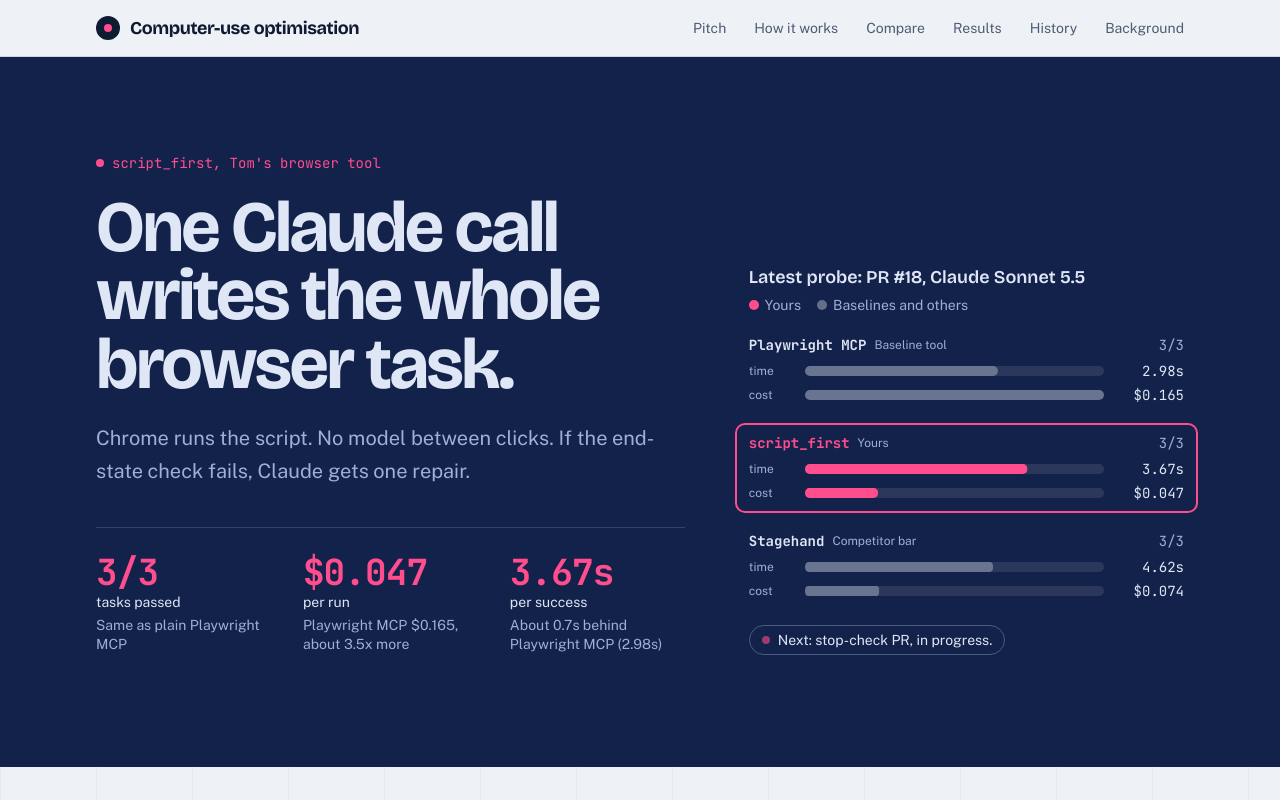
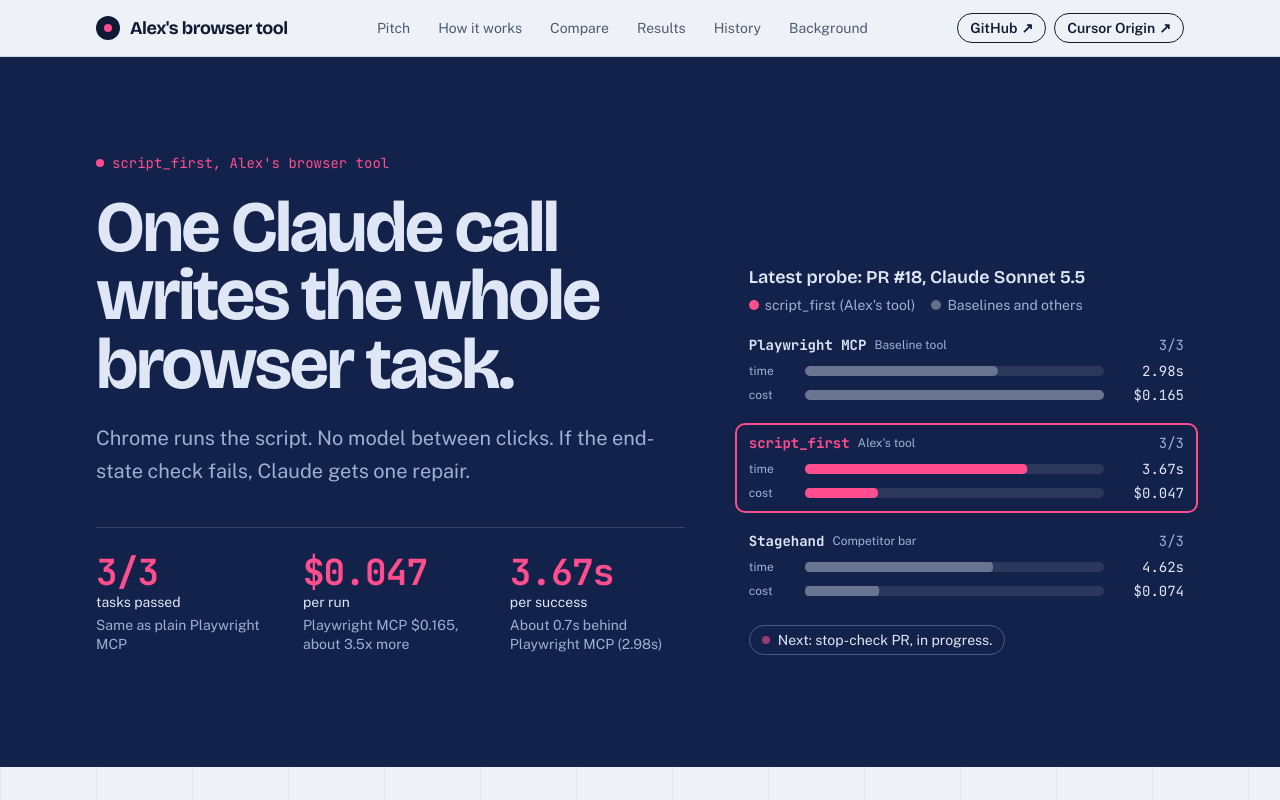
Before and after one commit to advcode118/alexs-computeruseoptimisation, a Next.js app: page / in a window 1280 px wide. Shown: the top 800 px of the page. Built offline with nearby package versions, Linux system fonts and the light colour scheme.

Commit message:
Name script_first as Alex's browser tool and link the repos

```diff
--- a/app/components/probe-charts.tsx
+++ b/app/components/probe-charts.tsx
@@ -158,8 +158,7 @@ export default class ProbeCharts extends Component<Props, State> {
                               armMeta[row.result.arm].owner === "yours" ? "font-bold text-[var(--color-yours)]" : "text-mute"
                             }`}
                           >
-                            {armMeta[row.result.arm].owner === "yours" && grouping === "probe" ? "Yours: " : ""}
-                            {row.label}
+                                                        {row.label}
                           </span>
                           {row.result.note ? (
                             <span className="block truncate font-sans text-[11px] text-mute">{row.result.note}</span>
--- a/app/components/status-band.tsx
+++ b/app/components/status-band.tsx
@@ -44,7 +44,7 @@ export default function StatusBand() {
           <p className="mt-1 flex flex-wrap gap-x-4 text-sm text-night-mute">
             <span className="flex items-center gap-1.5">
               <span aria-hidden className="size-2.5 rounded-full" style={{ background: highlight }} />
-              Yours
+              script_first (Alex's tool)
             </span>
             <span className="flex items-center gap-1.5">
               <span aria-hidden className="size-2.5 rounded-full bg-white/35" />
--- a/app/layout.tsx
+++ b/app/layout.tsx
@@ -20,7 +20,7 @@ const mono = JetBrains_Mono({
 });
 
 export const metadata: Metadata = {
-  title: "Computer-use optimisation",
+  title: "Alex's browser tool: script_first",
   description:
     "How the browser tool got faster, how each arm runs a task, and the probe numbers behind it.",
 };
--- a/app/page.tsx
+++ b/app/page.tsx
@@ -71,8 +71,7 @@ function Timeline() {
                     }`}
                   >
                     <dt className={`text-sm ${figure.yours ? "font-semibold text-[var(--color-yours)]" : "text-mute"}`}>
-                      {figure.yours ? "Yours: " : ""}
-                      {figure.label}
+                                            {figure.label}
                     </dt>
                     <dd
                       className={`font-mono text-2xl font-bold tracking-tight tabular-nums ${
@@ -130,6 +129,26 @@ function ProbeTable() {
   );
 }
 
+function RepoLinks({ className }: { className: string }) {
+  return (
+    <ul aria-label="Source code" className={className}>
+      {progress.links.map((link) => (
+        <li key={link.href}>
+          <a
+            href={link.href}
+            target="_blank"
+            rel="noreferrer"
+            className="inline-flex items-center gap-1 rounded-full border border-ink px-3 py-1 font-semibold text-ink hover:bg-ink hover:text-sheet"
+          >
+            {link.label}
+            <span aria-hidden>↗</span>
+          </a>
+        </li>
+      ))}
+    </ul>
+  );
+}
+
 export default function HomePage() {
   const spend = progress.status.spend;
 
@@ -161,6 +180,7 @@ export default function HomePage() {
               </a>
             ))}
           </nav>
+          <RepoLinks className="flex shrink-0 gap-2 text-sm" />
         </div>
       </header>
 
@@ -174,7 +194,7 @@ export default function HomePage() {
               id="how"
               number="01"
               title="Compare it, step by step"
-              lede="Press Play or Step. See where each arm calls a model. Pink is yours."
+              lede="Press Play or Step. See where each arm calls a model. Pink is script_first."
             />
           </div>
           <div className="reveal mx-auto mt-10 max-w-6xl sm:px-8">
@@ -270,6 +290,7 @@ export default function HomePage() {
         <footer className="border-t border-rule">
           <div className="mx-auto flex max-w-6xl flex-wrap items-center justify-between gap-3 px-5 py-6 font-mono text-xs text-mute sm:px-8">
             <p>As of {progress.asOf}. Numbers are from the probe logs.</p>
+            <RepoLinks className="flex gap-2 font-sans text-sm" />
             <p>Edit {progress.sourceFile}</p>
           </div>
         </footer>
--- a/data/progress.ts
+++ b/data/progress.ts
@@ -59,14 +59,14 @@ export type DemoArm = {
 export type ArmOwner = "yours" | "baseline" | "competitor" | "parked";
 
 export const ownerLabel: Record<ArmOwner, string> = {
-  yours: "Yours",
+  yours: "Alex's tool",
   baseline: "Baseline tool",
   competitor: "Competitor bar",
   parked: "Parked experiment",
 };
 
 export const armMeta: Record<ArmId, { name: string; short: string; color: string; owner: ArmOwner }> = {
-  script_first: { name: "Yours: script_first", short: "script_first", color: "var(--color-yours)", owner: "yours" },
+  script_first: { name: "script_first", short: "script_first", color: "var(--color-yours)", owner: "yours" },
   playwright_mcp: { name: "Plain Playwright MCP", short: "Playwright MCP", color: "var(--color-arm-mcp)", owner: "baseline" },
   stagehand: { name: "Stagehand", short: "Stagehand", color: "var(--color-arm-stagehand)", owner: "competitor" },
   diff_fast_act: { name: "Proxy: diff + fast act", short: "diff_fast_act", color: "var(--color-arm-proxy)", owner: "parked" },
@@ -146,20 +146,24 @@ export const probes: Probe[] = [
 ];
 
 export const progress = {
-  project: "Computer-use optimisation",
+  project: "Alex's browser tool",
+  links: [
+    { label: "GitHub", href: "https://github.com/advcode118/alexs-computeruseoptimisation" },
+    { label: "Cursor Origin", href: "https://cursor.com/codebase/tom-wei-de-vrieze/alexs-computeruseoptimisation" },
+  ],
   asOf: "6 November 2026",
   sourceFile: "data/progress.ts",
   goal: "A faster browser tool for computer use. An outer agent (Claude, Cursor) drives a browser. The main number is wall time per successful task, with success within about 2 points of the stronger baseline. Browser first. Desktop later, not started.",
   status: {
     headline: "script_first is 3/3 and the cheapest.",
     subhead: "About 0.7s over the ~3.1s bar.",
-    body: "In the latest probe (PR #18, Claude Sonnet 5.5, three tasks), your script_first is 3.67s per success at $0.047, and every task is still 2 steps. Plain Playwright MCP is 2.98s at $0.165. Stagehand is 4.62s at $0.074.",
+    body: "In the latest probe (PR #18, Claude Sonnet 5.5, three tasks), script_first is 3.67s per success at $0.047, and every task is still 2 steps. Plain Playwright MCP is 2.98s at $0.165. Stagehand is 4.62s at $0.074.",
     probe: "pr18" as ProbeId,
     next: "Next: stop-check PR, in progress.",
     spend: { used: 16.64, cap: 50, abortAt: 40 },
   },
   pitch: {
-    kicker: "script_first, Tom's browser tool",
+    kicker: "script_first, Alex's browser tool",
     headline: "One Claude call writes the whole browser task.",
     line: "Chrome runs the script. No model between clicks. If the end-state check fails, Claude gets one repair.",
     proof: [
@@ -358,7 +362,7 @@ export const progress = {
     },
     {
       id: "script_first",
-      name: "Yours: script_first",
+      name: "script_first",
       arms: ["script_first"],
       oneLine: "One Claude call writes the whole task as a short Playwright script. Chrome runs it.",
       steps: [
@@ -370,7 +374,7 @@ export const progress = {
         { lane: "tool", title: "Run the repaired script", detail: "Chrome runs the second script.", counts: "browser", branch: "repair" },
         { lane: "check", title: "Check again", detail: "Pass, or the run fails.", branch: "repair" },
       ],
-      takeaway: "Your product. Cheapest arm per run. In PR #18 every task is still 2 steps, about 0.7s over the ~3.1s bar.",
+      takeaway: "Alex's product. Cheapest arm per run. In PR #18 every task is still 2 steps, about 0.7s over the ~3.1s bar.",
     },
     {
       id: "stagehand",
```
